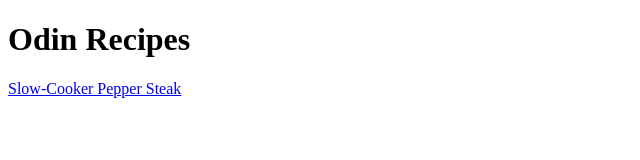
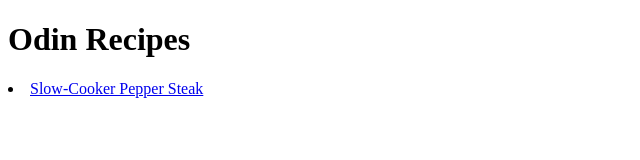
Before and after one commit to baudelaire-coder/odin-recipes, a plain HTML site: page index.html in a window 1280 px wide. Shown: the full height of the page, 0-640 px from the left. Drawn offline with Linux system fonts and the light colour scheme.

Commit message:
Wrap first recipe in index in list element, shown on tutorial

```diff
--- a/index.html
+++ b/index.html
@@ -7,6 +7,5 @@
     </head>
     <body>
         <h1>Odin Recipes</h1>
-        <a href="recipes/pepper-steak.html">Slow-Cooker Pepper Steak</a>
-    </body>
+        <li><a href="recipes/pepper-steak.html">Slow-Cooker Pepper Steak</a></li>
 </html>
```
